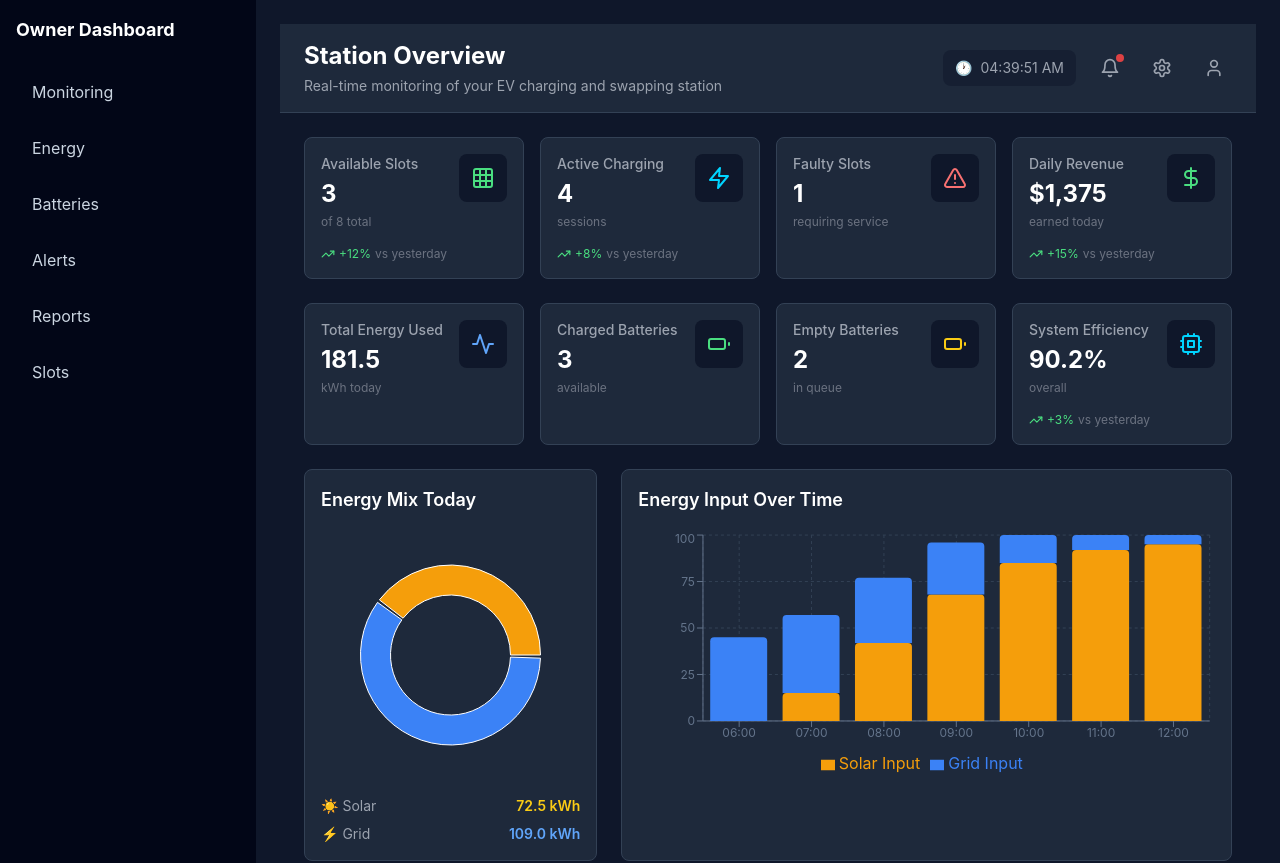
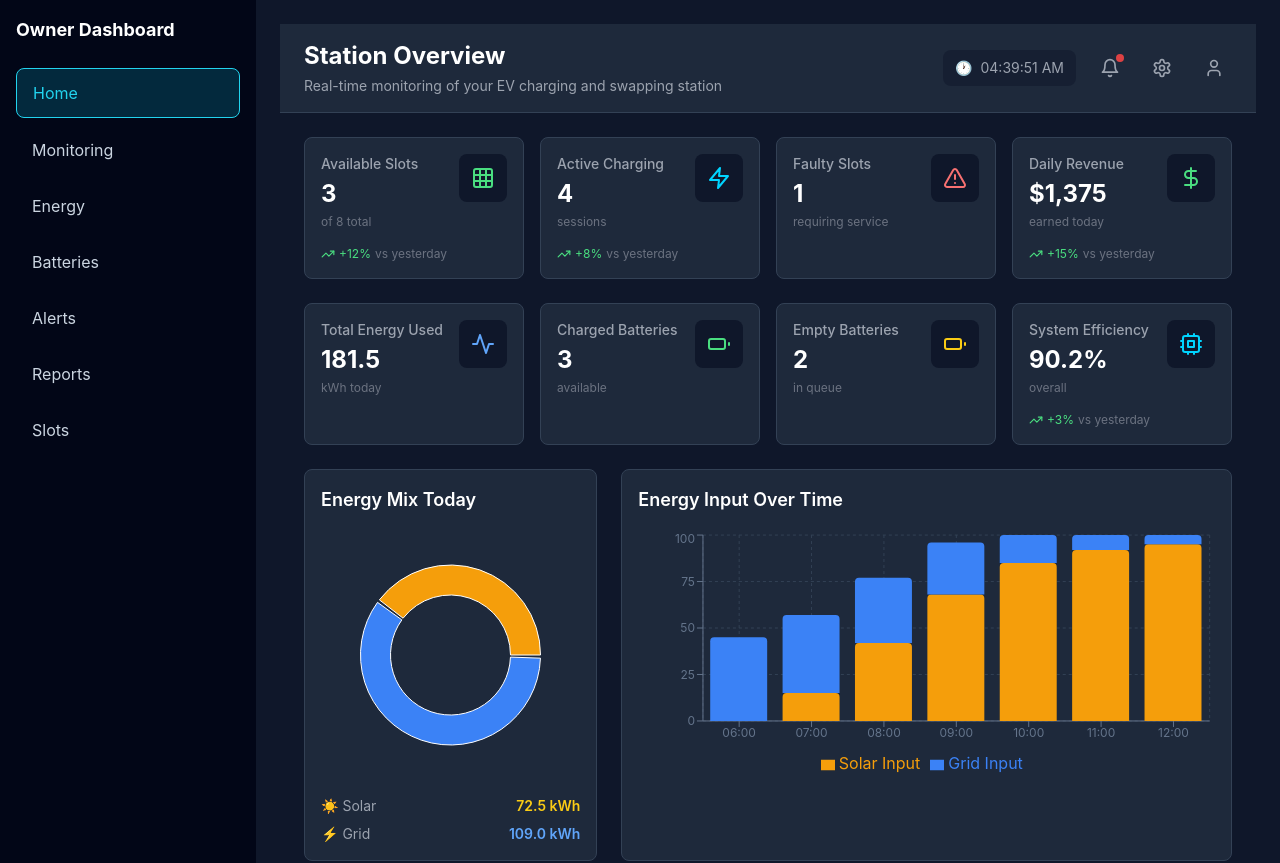
Before and after one commit to mariam1234ezz-gif/fluttercharger, a Next.js app: page / in a window 1280 px wide. Shown: the top 863 px of the page. Built offline with nearby package versions, Linux system fonts and the light colour scheme.

Commit message:
add home button

```diff
--- a/src/components/Navigation.tsx
+++ b/src/components/Navigation.tsx
@@ -4,6 +4,7 @@ import Link from 'next/link'
 import { usePathname } from 'next/navigation'
 
 const navItems = [
+  { name: 'Home', href: '/' },
   { name: 'Monitoring', href: '/monitoring' },
   { name: 'Energy', href: '/energy' },
   { name: 'Batteries', href: '/batteries' },
```
